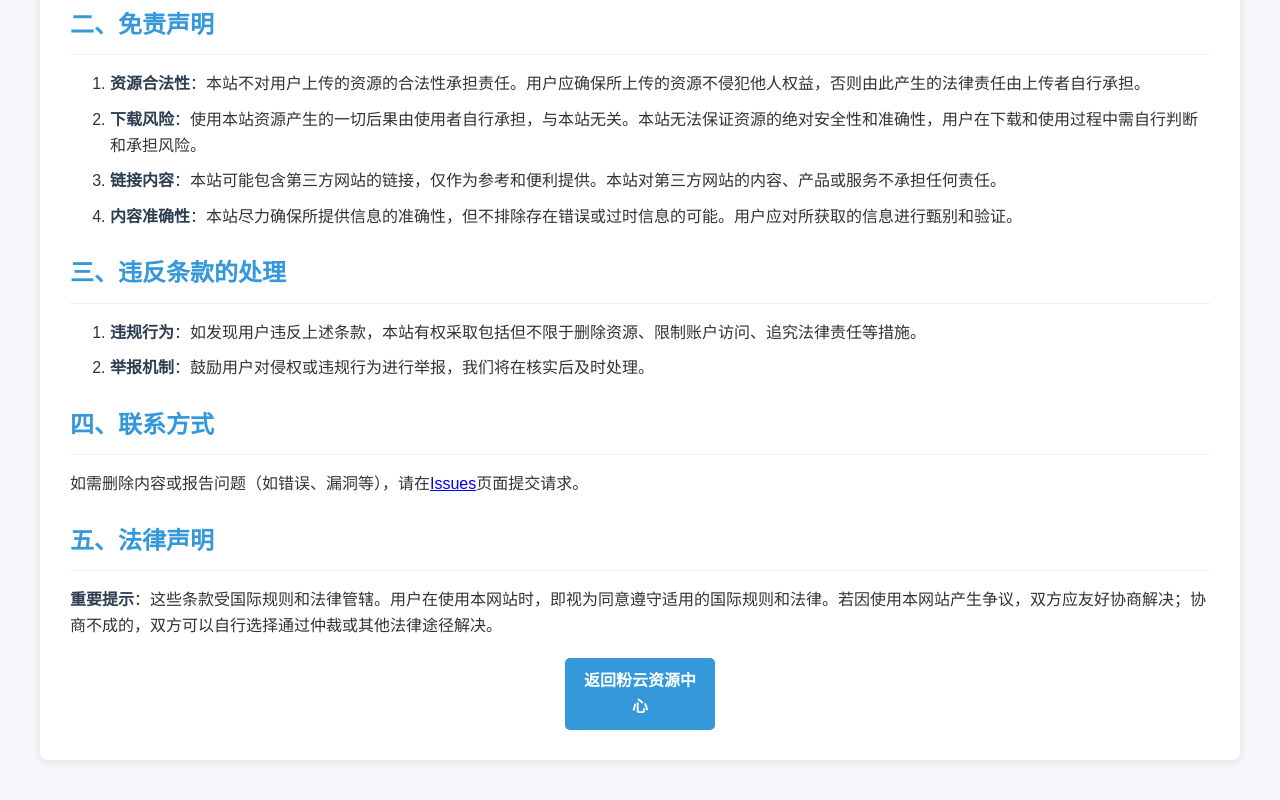
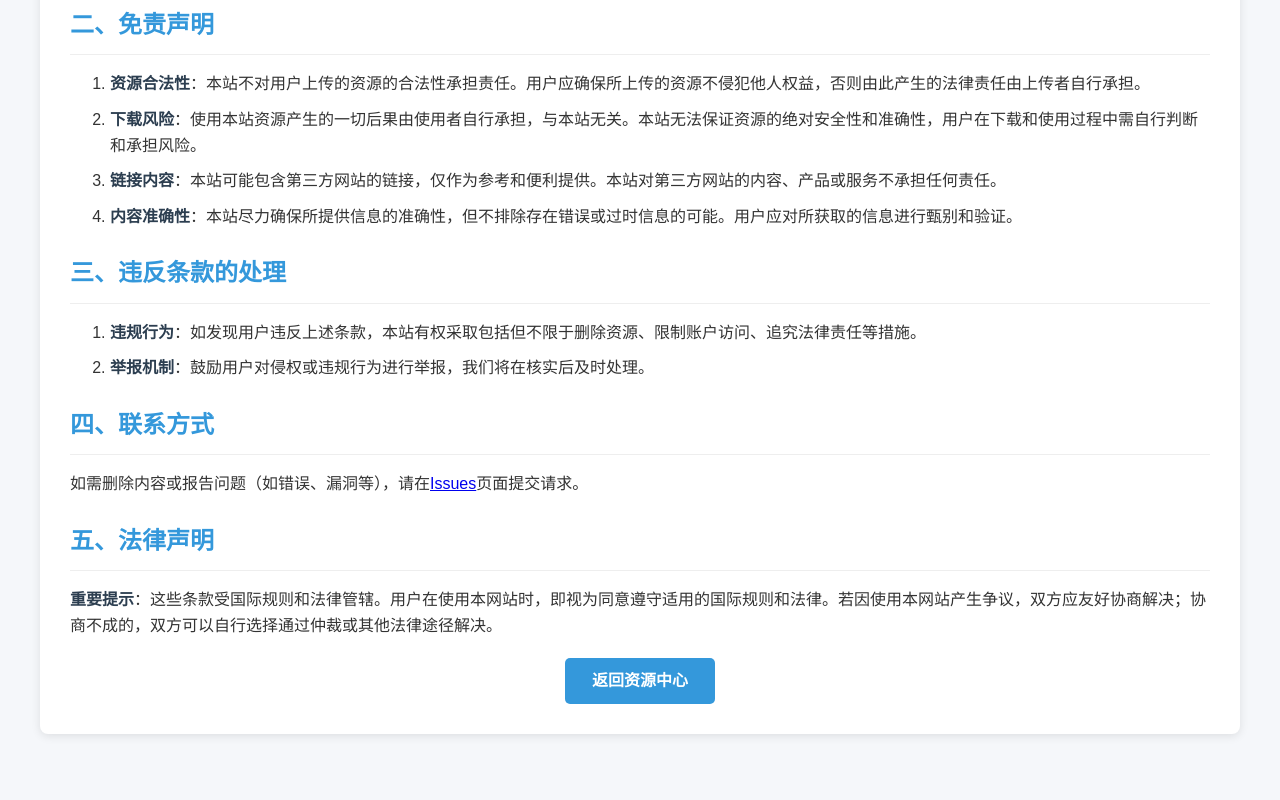
Before and after one commit to fon11731/yun, a plain HTML site: page disclaimer.html in a window 1280 px wide. Shown: the part 455-1255 px from the top of the page. After the commit the page ends 1229 px from the top, so only its background shows below. Drawn offline with Linux system fonts and the light colour scheme.

Commit message:
Update disclaimer.html

```diff
--- a/disclaimer.html
+++ b/disclaimer.html
@@ -154,7 +154,7 @@
         <p id="legal-content-zh" class="language-content active"><strong>重要提示</strong>：这些条款受国际规则和法律管辖。用户在使用本网站时，即视为同意遵守适用的国际规则和法律。若因使用本网站产生争议，双方应友好协商解决；协商不成的，双方可以自行选择通过仲裁或其他法律途径解决。</p>
         <p id="legal-content-en" class="language-content"><strong>Governing Law and Jurisdiction:</strong> These terms are governed by international rules and laws. By using this Website, users agree to comply with applicable international rules and laws. In the event of any dispute arising from the use of this Website, the parties shall endeavor to resolve the dispute through friendly consultation. If the consultation fails, the parties may choose to resolve the dispute through arbitration or other legal means.</p>
 
-        <a href="https://fon11731.github.io/yun/" class="back-button" id="back-button-zh" class="language-content active">返回粉云资源中心</a>
+        <a href="https://fon11731.github.io/yun/" class="back-button" id="back-button-zh" class="language-content active">返回资源中心</a>
 <!--         <a href="https://fon11731.github.io/yun/" class="back-button" id="back-button-en" class="language-content">Return to Pink Cloud Resource Center</a>
  -->
         <script>
```
